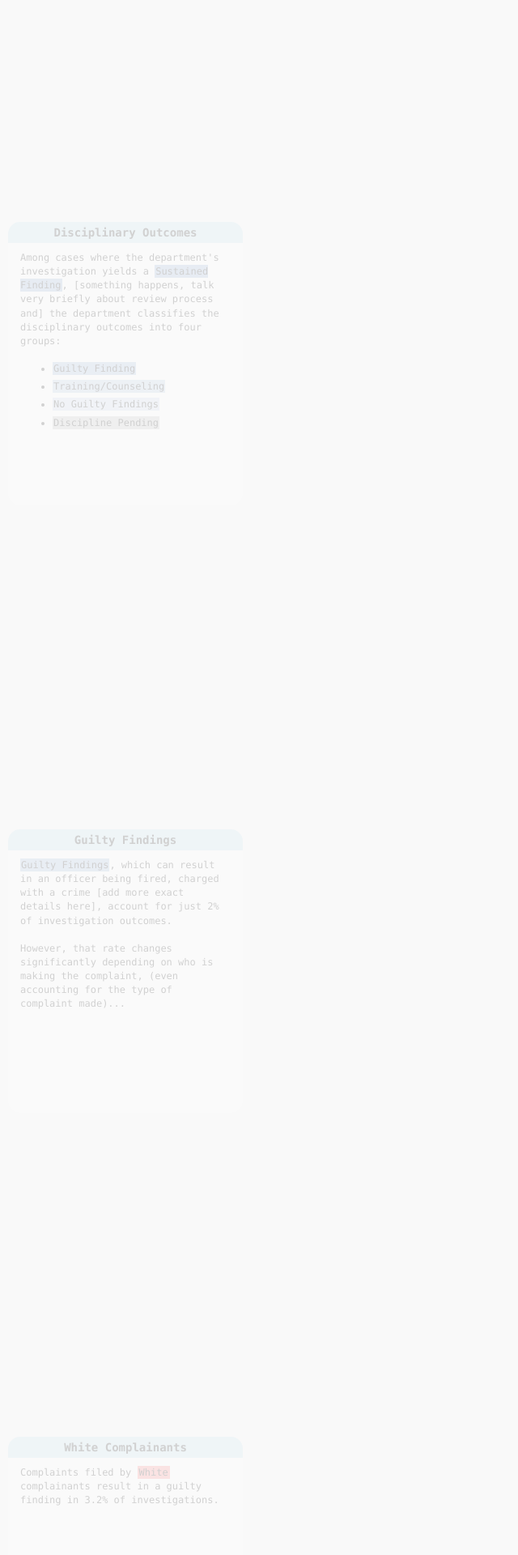
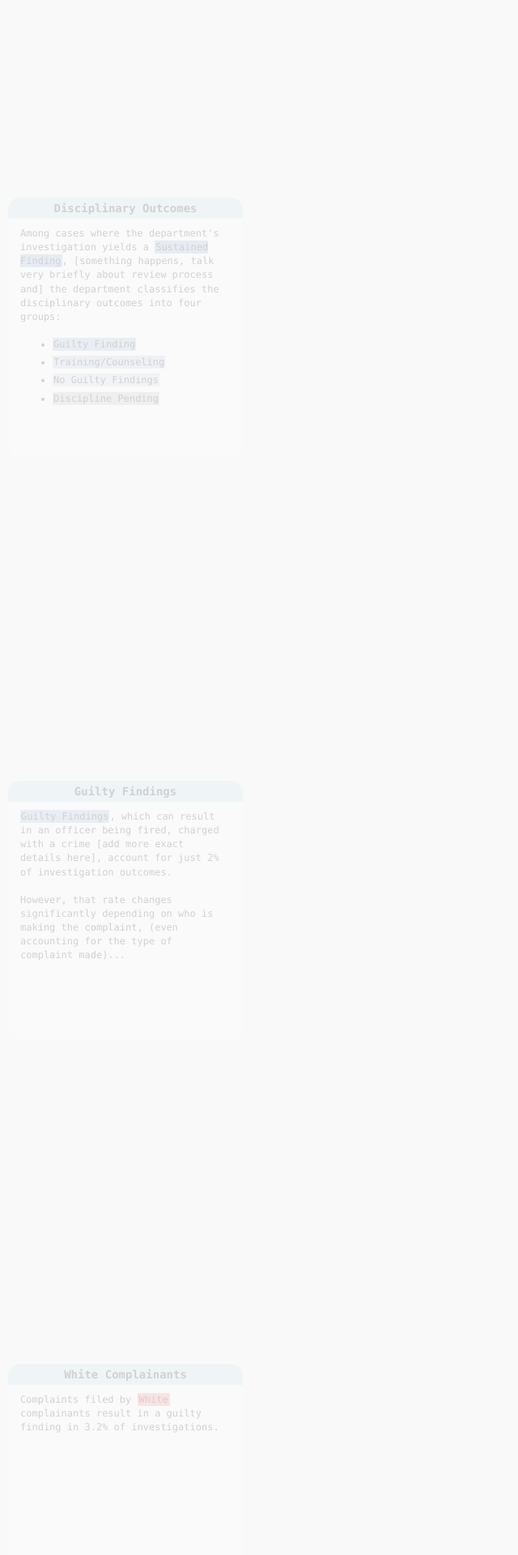
Before and after one commit to sdl60660/philly_police_complaints, a Flask app: template templates/index.html in a window 1280 px wide. Shown: the part 1542-3462 px from the top of the page at 81% size, without its empty margins (0-640 px from the left). Run offline with Flask 2, Linux system fonts and the light colour scheme; the template is opened without the code that fills it, so the values that code supplies are empty; some libraries are stand-ins or nearby versions.

Commit message:
Fixed some small spacing issues that arose with the flowchart after the last change

```diff
--- a/static/css/style.css
+++ b/static/css/style.css
@@ -124,7 +124,7 @@ strong {
 	margin-bottom: var(--spacer-bottom);
 	margin-left: 10px;
 
-	min-height: 350px;
+	min-height: 320px;
 	border-radius: 15px;
 
     background-color: white;
@@ -166,9 +166,9 @@ strong {
     height: 0px;
 }
 
-#flowchart-tile {
-    margin-right: 100px;
-}
+/*#flowchart-tile {*/
+    /*margin-right: 100px;*/
+/*}*/
 
 @media (max-width: 1200px) {
     #sections {
--- a/static/js/flowchart.js
+++ b/static/js/flowchart.js
@@ -9,7 +9,7 @@ FlowChart = function(_parentElement) {
 FlowChart.prototype.initVis = function() {
     var vis = this;
 
-    vis.margin = {top: 95, right: 15, bottom: 45, left: 15};
+    vis.margin = {top: 95, right: 15, bottom: 45, left: 40};
     vis.width = 1000 - vis.margin.left - vis.margin.right;
     vis.height = 1100 - vis.margin.top - vis.margin.bottom;
 
@@ -18,19 +18,19 @@ FlowChart.prototype.initVis = function() {
         // .attr("width", 1000)
         // .attr("height", 1500)
 
-    if (phoneBrowsing) {
-        // vis.svg
-        //     .attr("width", vis.width + vis.margin.left + vis.margin.right)
-        //     .attr("height", vis.height + vis.margin.top + vis.margin.bottom);
-        vis.svg
-            .attr("preserveAspectRatio", "xMinYMin meet")
-            .attr("viewBox", "0 0 1000 1600")
-    }
-    else {
+    // if (phoneBrowsing) {
+    //     // vis.svg
+    //     //     .attr("width", vis.width + vis.margin.left + vis.margin.right)
+    //     //     .attr("height", vis.height + vis.margin.top + vis.margin.bottom);
+    //     vis.svg
+    //         .attr("preserveAspectRatio", "xMinYMin meet")
+    //         .attr("viewBox", "0 0 1000 1600")
+    // }
+    // else {
         vis.svg
             .attr("preserveAspectRatio", "xMinYMin meet")
             .attr("viewBox", "0 0 1050 1100")
-    }
+    // }
 
 
     vis.g = vis.svg.append("g")
--- a/static/js/main.js
+++ b/static/js/main.js
@@ -465,7 +465,7 @@ if (phoneBrowsing === true) {
             maxAnnotationHeight = boxHeight;
         }
     });
-    $(".viz-tile")
+    $(".viz-tile:not(#intro-tile)")
         .css("padding-top", maxAnnotationHeight)
     // console.log(maxAnnotationHeight);
 }
```
